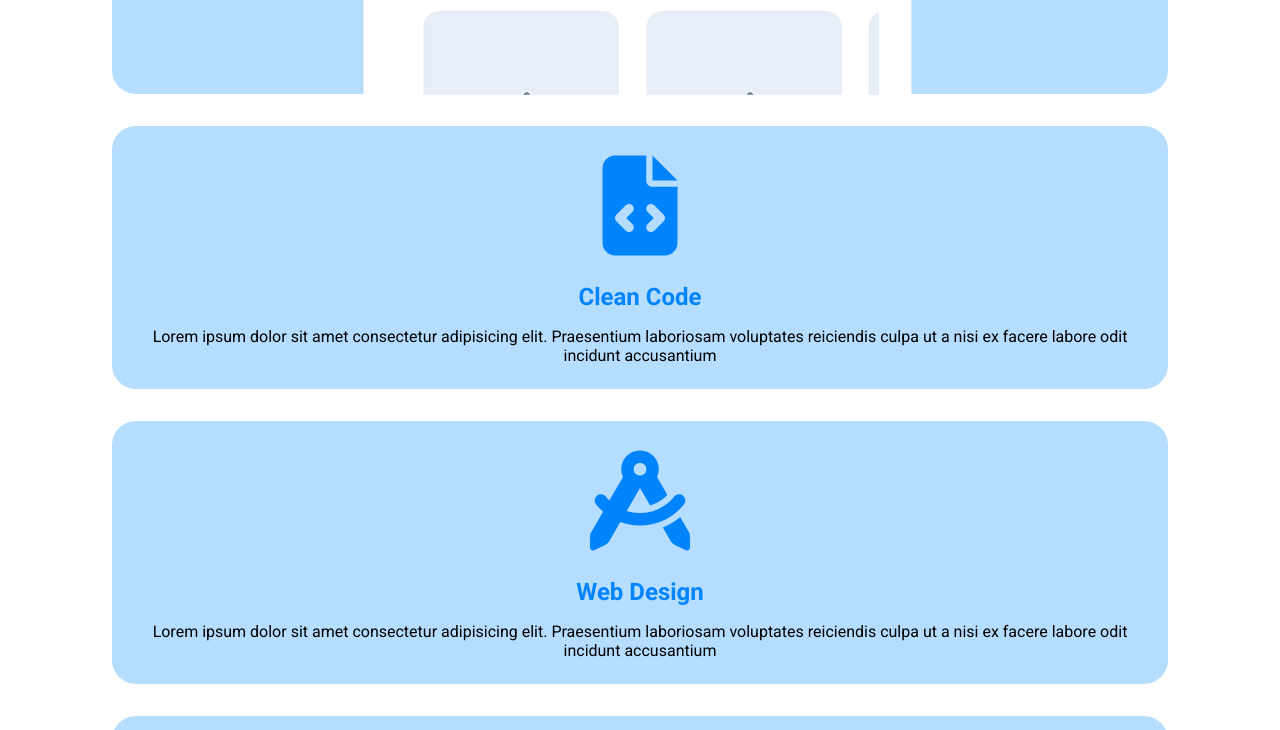
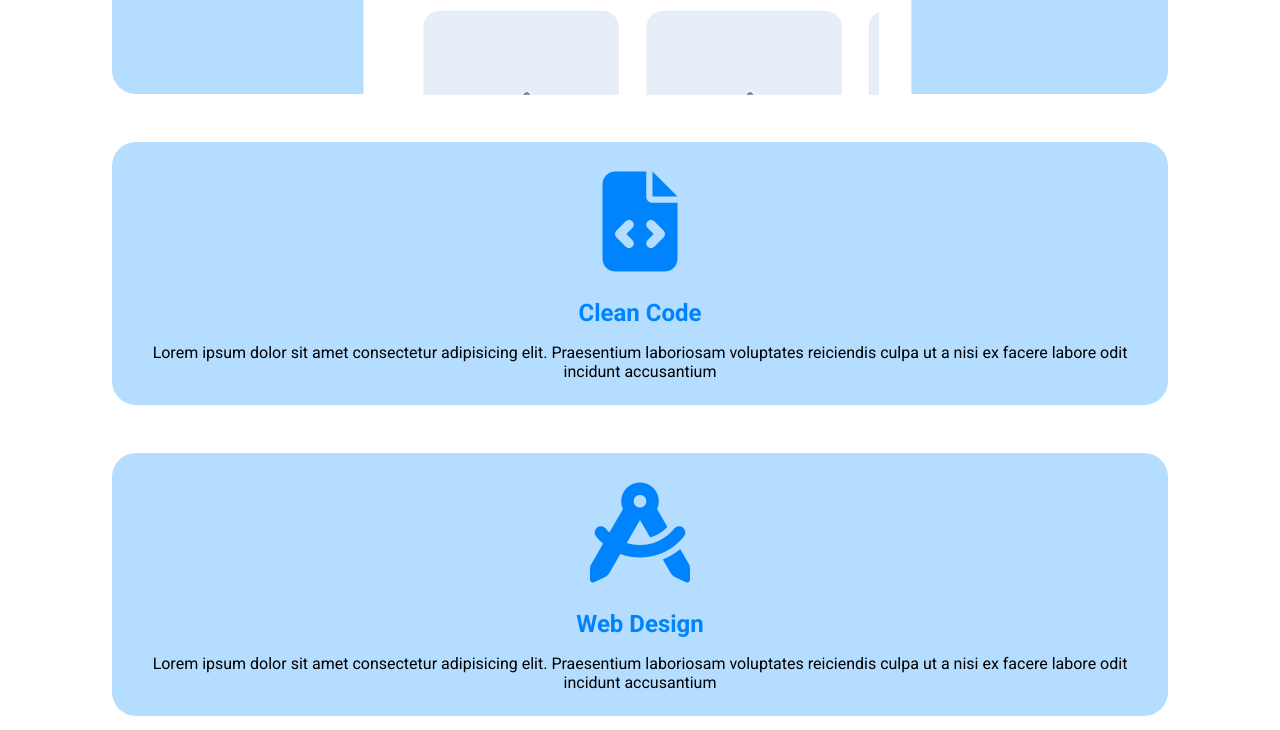
Before and after one commit to MicheleRai/htmlcss-responsive-layout, a plain HTML site: page index.html in a window 1280 px wide. Shown: the part 980-1710 px from the top of the page. Drawn offline with Linux system fonts and the light colour scheme.

Commit message:
added media

```diff
--- a/style.css
+++ b/style.css
@@ -65,16 +65,19 @@ p{
 
 /* main */
 main section .container{
-    display: flex;
-    flex-direction: column;
+    display: flex;;
+    flex-wrap: wrap;
+    gap: 1rem;
 }
 main .card{
     background-color: #B5DDFF;
     padding-bottom: 0;
     text-align: center;
+    flex-basis: 100%;
 }
 #big{
     text-align: left;
+    flex: 2 1 auto;
 }
 main .card h2{
     color: #0084FD;
@@ -126,3 +129,12 @@ main .card .text p{
         color: black;
     }
 }
+@media screen and (min-width:376px) {
+    .card{
+        flex-basis: calc((100% - 2rem) / 3);
+    }
+    #big{
+        flex-basis: calc(100% - calc((100% - 2rem) / 3) - 1rem);
+    }
+
+}
```
